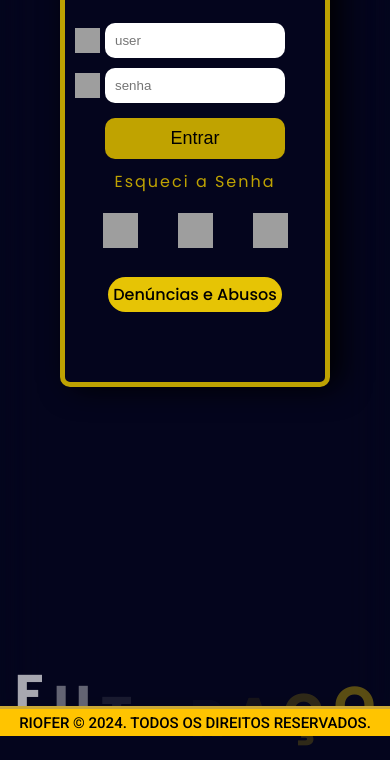
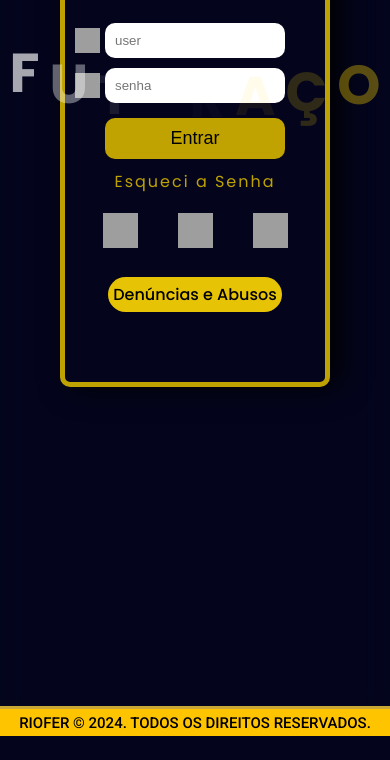
Before and after one commit to CarlosArantes53/riofer_interno, a plain HTML site: page index.html in a window 390 px wide. Shown: the part 108-868 px from the top of the page. After the commit the page ends 844 px from the top, so only its background shows below. Drawn offline with Linux system fonts and the light colour scheme; grey boxes are pictures that could not be loaded; a web font is replaced by a local one.

Commit message:
uploud 2

```diff
--- a/index.css
+++ b/index.css
@@ -44,20 +44,24 @@ aside img {
     height: auto;
     cursor: pointer;
 }
-.text-login {
+.text-login{
     position: absolute;
-    top: 60vh;
-
+    top: 60%;
+    z-index: 1;
 }
 @media  screen and (max-width: 795px){
     .text-login{
-        top: 78vh;
+        top: 230%;
     }
+}
+@media screen and (max-width: 800px){
+
 }
 div h1.title-login{
     color: #fff;
     font-family: "poppins", system-ui;
     text-transform: uppercase;
+    font-size: max(1px, 6.5vh);
 }
 section.Login-conect {
     display: flex;
```
